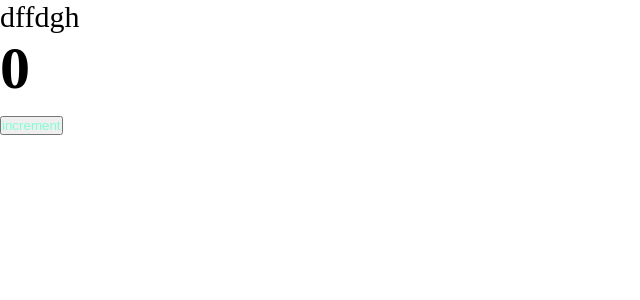
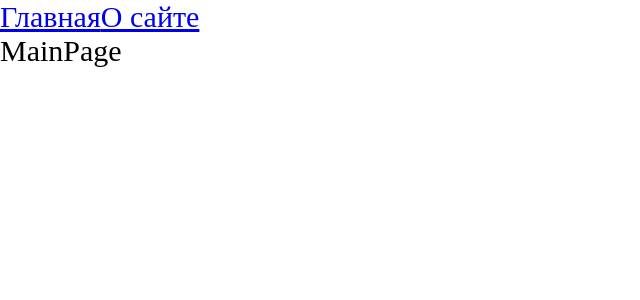
Before and after one commit to kathriciya/production-project, a React app: page / in a window 1280 px wide. Shown: the top 300 px of the page, without its empty margins (0-640 px from the left). Built offline with nearby package versions, Linux system fonts and the light colour scheme.

Commit message:
react-router-dom, code splitting, lazy, Suspence

```diff
--- a/package.json
+++ b/package.json
@@ -23,6 +23,7 @@
     "@types/node": "^17.0.21",
     "@types/react": "^17.0.39",
     "@types/react-dom": "^17.0.11",
+    "@types/react-router-dom": "^5.3.3",
     "@types/webpack": "^5.28.0",
     "@types/webpack-dev-server": "^4.7.2",
     "css-loader": "^6.6.0",
@@ -40,6 +41,7 @@
   },
   "dependencies": {
     "react": "^17.0.2",
-    "react-dom": "^17.0.2"
+    "react-dom": "^17.0.2",
+    "react-router-dom": "^6.2.1"
   }
 }
--- a/src/App.tsx
+++ b/src/App.tsx
@@ -1,11 +1,21 @@
-import Counter from './components/Counter';
+import { Suspense } from 'react';
+import { Link, Route, Routes } from 'react-router-dom';
 import './index.scss';
+import { AboutPageAsync } from './pages/AboutPage/AboutPage.async';
+import { MainPageAsync } from './pages/MainPage/MainPage.async';
 
 const App = () => {
   return (
     <div className="app">
-      dffdgh
-      <Counter />
+      <Link to={'/'}>Главная</Link>
+      <Link to={'/about'}>О сайте</Link>
+
+      <Suspense fallback={<div>Loading ...</div>}>
+        <Routes>
+          <Route path={'/about'} element={<AboutPageAsync />} />
+          <Route path={'/'} element={<MainPageAsync />} />
+        </Routes>
+      </Suspense>
     </div>
   );
 };
--- a/src/index.tsx
+++ b/src/index.tsx
@@ -1,4 +1,10 @@
 import { render } from 'react-dom';
+import { BrowserRouter } from 'react-router-dom';
 import App from './App';
 
-render(<App />, document.getElementById('root'));
+render(
+  <BrowserRouter>
+    <App />
+  </BrowserRouter>,
+  document.getElementById('root')
+);
--- /dev/null
+++ b/src/pages/AboutPage/AboutPage.async.tsx
@@ -0,0 +1,10 @@
+import { lazy } from 'react';
+
+export const AboutPageAsync = lazy(
+  () =>
+    new Promise((resolve) => {
+      //@ts-ignore
+      //Это временно!
+      setTimeout(() => resolve(import('./AboutPage')), 1500);
+    })
+);
--- /dev/null
+++ b/src/pages/AboutPage/AboutPage.tsx
@@ -0,0 +1,5 @@
+const AboutPage = () => {
+  return <div>AboutPage</div>;
+};
+
+export default AboutPage;
--- /dev/null
+++ b/src/pages/MainPage/MainPage.async.tsx
@@ -0,0 +1,10 @@
+import { lazy } from 'react';
+
+export const MainPageAsync = lazy(
+  () =>
+    new Promise((resolve) => {
+      //@ts-ignore
+      //Это временно!
+      setTimeout(() => resolve(import('./MainPage')), 1500);
+    })
+);
--- /dev/null
+++ b/src/pages/MainPage/MainPage.tsx
@@ -0,0 +1,5 @@
+const MainPage = () => {
+  return <div>MainPage</div>;
+};
+
+export default MainPage;
```
Also changed, not shown: 9 other files (tests, documents, lock files or other folders).
